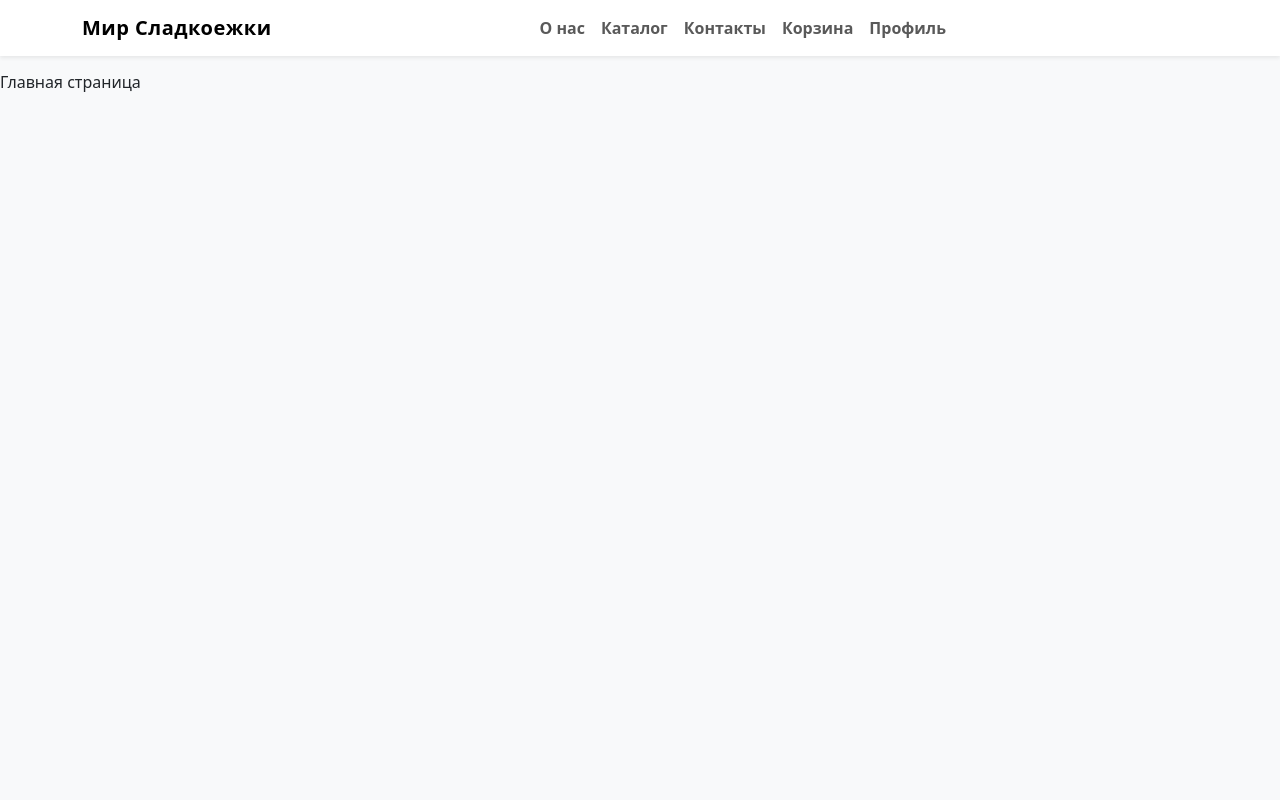
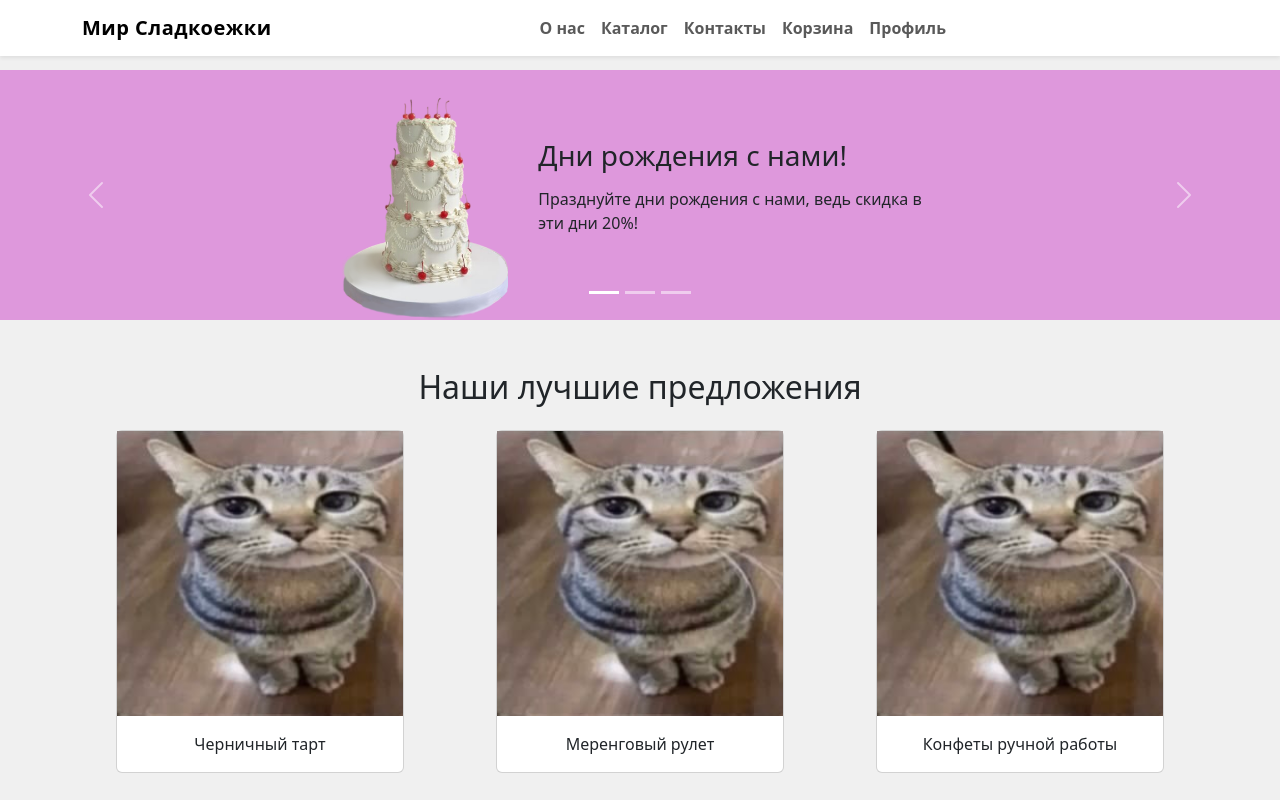
Before and after one commit to elizavetalx/mirsladkoezhki_web, a Flask app: page / in a window 1280 px wide. Run offline with Flask 3, Linux system fonts and the light colour scheme.

Commit message:
подредактировала главную страницу, добавлена папка static

```diff
--- a/templates/main.html
+++ b/templates/main.html
@@ -39,7 +39,7 @@
 </head>
 <body>
 
-<!-- Шапка "main" -->
+<!-- Шапка -->
 <nav class="navbar navbar-expand-lg bg-white shadow-sm fixed-top py-2">
     <div class="container">
         <!-- Название сайта (кондитерской) -->
@@ -76,7 +76,7 @@
 
 <main>
     {% block content %}
-    <!-- Тут каждая страница по отдельности -->
+    <!-- Тут каждая страница по отдельности будет-->
     {% endblock %}
 </main>
 
--- a/templates/mainpage.html
+++ b/templates/mainpage.html
@@ -3,5 +3,138 @@
 {% block title %}Главная страница{% endblock %}
 
 {% block content %}
-<p>Главная страница</p>
+<head>
+    <link href="https://cdn.jsdelivr.net/npm/bootstrap@5.3.0/dist/css/bootstrap.min.css" rel="stylesheet">
+
+    <style>
+        body {
+            background-color: #f0f0f0;
+        }
+
+        .carousel {
+            background-color: #de98dc;
+        }
+
+        .carousel-content {
+            display: flex;
+            align-items: center;
+            justify-content: center;
+            gap: 30px;
+        }
+
+        .carousel-content img {
+            width: auto;
+            height: 250px;
+
+        }
+
+        .carousel-text {
+            max-width: 400px;
+        }
+
+        .carousel-text h3 {
+            margin-bottom: 15px;
+        }
+    </style>
+</head>
+<body>
+
+<div id="carouselExample" class="carousel slide" data-bs-ride="carousel" data-bs-interval="30000">
+
+    <!-- Индикаторы -->
+    <div class="carousel-indicators">
+        <button type="button" data-bs-target="#carouselExample" data-bs-slide-to="0" class="active"></button>
+        <button type="button" data-bs-target="#carouselExample" data-bs-slide-to="1"></button>
+        <button type="button" data-bs-target="#carouselExample" data-bs-slide-to="2"></button>
+    </div>
+
+    <div class="carousel-inner">
+
+        <!-- Слайд 1 -->
+        <div class="carousel-item active">
+            <div class="carousel-content">
+                <img src="{{ url_for('static', filename='img/cake0.png') }}">
+                <div class="carousel-text">
+                    <h3>Дни рождения с нами!</h3>
+                    <p>Празднуйте дни рождения с нами, ведь скидка в эти дни 20%!</p>
+                </div>
+            </div>
+        </div>
+
+        <!-- Слайд 2 -->
+        <div class="carousel-item">
+            <div class="carousel-content">
+                <img src="{{ url_for('static', filename='img/test.jpg') }}">
+                <div class="carousel-text">
+                    <h3>Скидка на выпечку!</h3>
+                    <p>После 20:00 скидка на выпечку, подробнее уточняйте на кассе.</p>
+                </div>
+            </div>
+        </div>
+
+        <!-- Слайд 3 -->
+        <div class="carousel-item">
+            <div class="carousel-content">
+                <img src="{{ url_for('static', filename='img/test.jpg') }}">
+                <div class="carousel-text">
+                    <h3>Конфеты на заказ!</h3>
+                    <p>Заказывайте конфеты по вашим пожеланиям у нас! <strong>См. каталог подробнее</strong></p>
+                </div>
+            </div>
+        </div>
+
+    </div>
+
+    <!-- Стрелки -->
+    <button class="carousel-control-prev" type="button" data-bs-target="#carouselExample" data-bs-slide="prev">
+        <span class="carousel-control-prev-icon"></span>
+    </button>
+
+    <button class="carousel-control-next" type="button" data-bs-target="#carouselExample" data-bs-slide="next">
+        <span class="carousel-control-next-icon"></span>
+    </button>
+
+</div>
+
+<div class="container text-center mt-5">
+    <h2 class="mb-4">Наши лучшие предложения</h2>
+
+    <!-- Карточки -->
+    <div class="row justify-content-center">
+
+        <!-- Карточка 1 -->
+        <div class="col-md-4 d-flex justify-content-center">
+            <div class="card" style="width: 18rem;">
+                <img src="{{ url_for('static', filename='img/test.jpg') }}">
+                <div class="card-body text-center">
+                    <p class="card-text">Черничный тарт</p>
+                </div>
+            </div>
+        </div>
+
+        <!-- Карточка 2 -->
+        <div class="col-md-4 d-flex justify-content-center">
+            <div class="card" style="width: 18rem;">
+                <img src="{{ url_for('static', filename='img/test.jpg') }}">
+                <div class="card-body text-center">
+                    <p class="card-text">Меренговый рулет</p>
+                </div>
+            </div>
+        </div>
+
+        <!-- Карточка 3 -->
+        <div class="col-md-4 d-flex justify-content-center">
+            <div class="card" style="width: 18rem;">
+                <img src="{{ url_for('static', filename='img/test.jpg') }}">
+                <div class="card-body text-center">
+                    <p class="card-text">Конфеты ручной работы</p>
+                </div>
+            </div>
+        </div>
+
+    </div>
+</div>
+
+<!-- Bootstrap JS -->
+<script src="https://cdn.jsdelivr.net/npm/bootstrap@5.3.0/dist/js/bootstrap.bundle.min.js"></script>
 {% endblock %}
```
Also changed, not shown: static/img/cake0.png (added), static/img/test.jpg (added).
